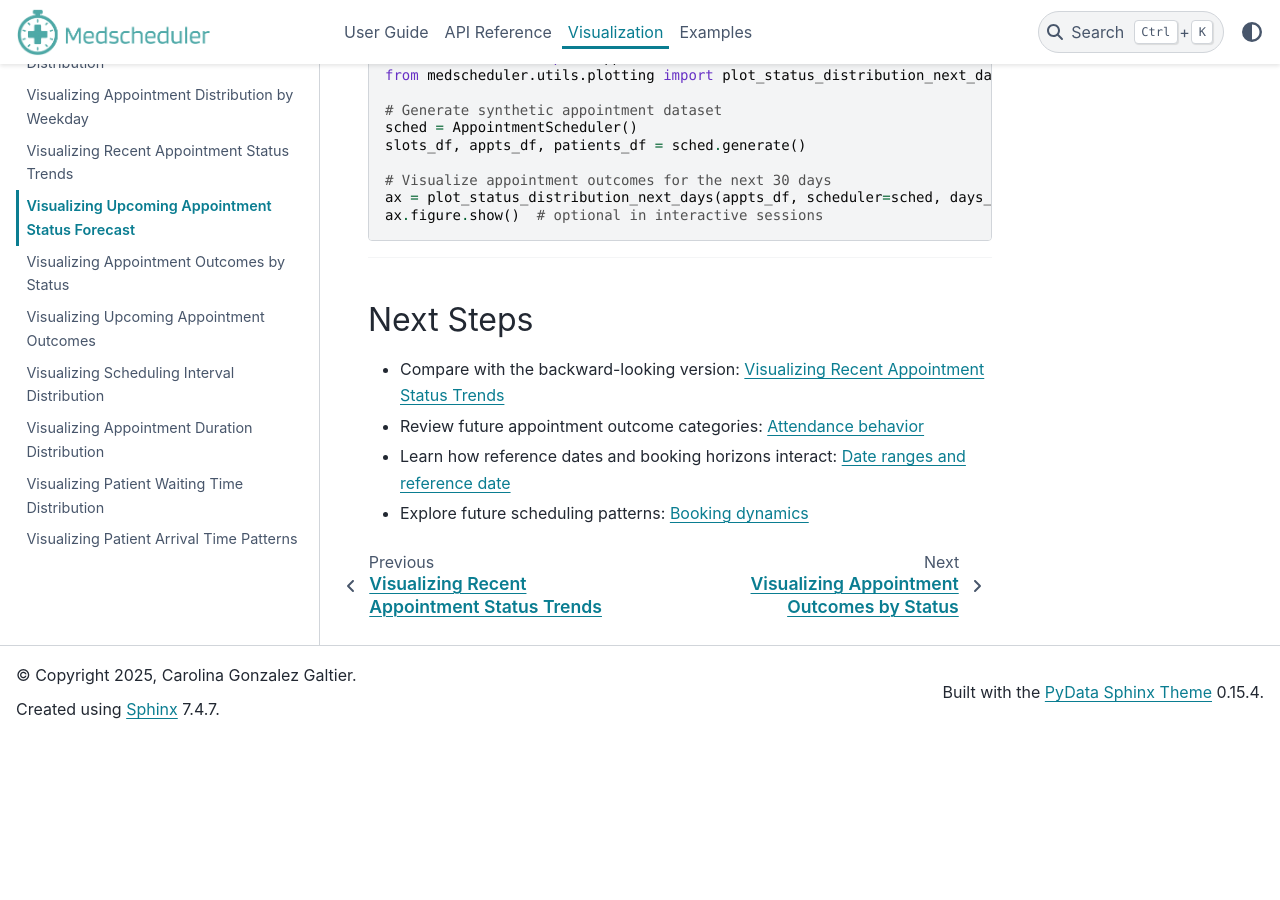
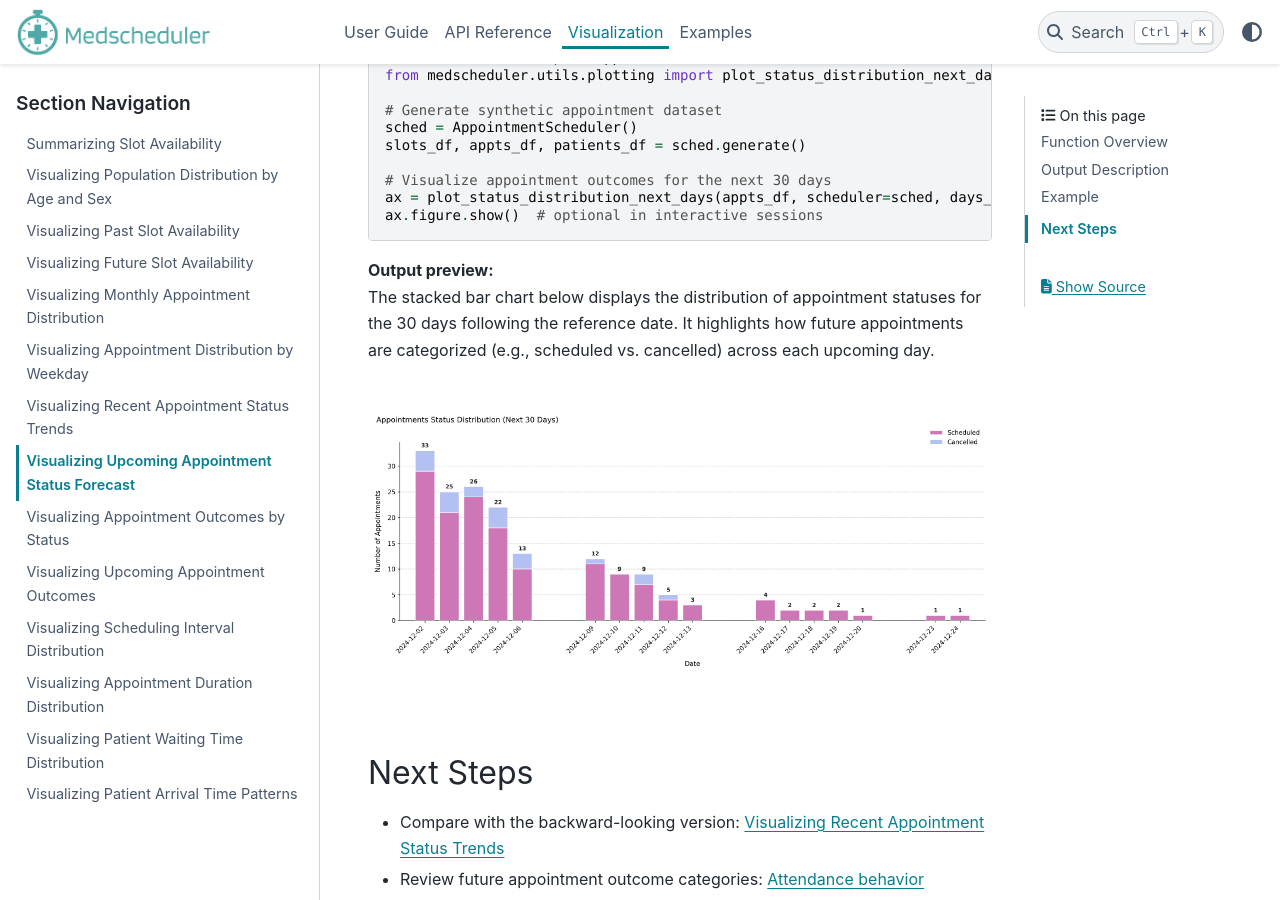
Before and after one commit to carogaltier/medscheduler, a Sphinx documentation site: the page built from docs/visualization/plot_status_distribution_next_days.md, in a window 1280 px wide and 900 px high, scrolled down 1868 px. Built offline with Sphinx 7.4.7 and the PyData theme 0.15.4, drawn with Linux system fonts in a browser that asks for light colours; before the commit the page ends 2607 px from its top, so only the background shows below that.

Commit message:
Update plot_status_distribution_next_days.md

````diff
--- a/docs/visualization/plot_status_distribution_next_days.md
+++ b/docs/visualization/plot_status_distribution_next_days.md
@@ -51,7 +51,10 @@
 ax = plot_status_distribution_next_days(appts_df, scheduler=sched, days_ahead=30)
 ax.figure.show()  # optional in interactive sessions
 ```
+**Output preview:**
+The stacked bar chart below displays the distribution of appointment statuses for the 30 days following the reference date. It highlights how future appointments are categorized (e.g., scheduled vs. cancelled) across each upcoming day.
 
+![Status Distribution Next Days](../_static/visuals/plot_status_distribution_next_days.png)
 ---
 
 ## Next Steps
````
